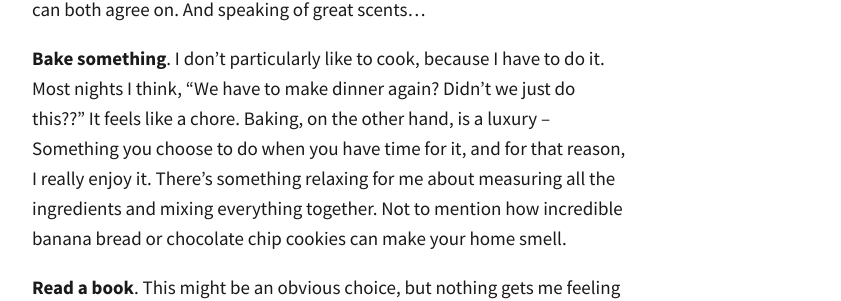
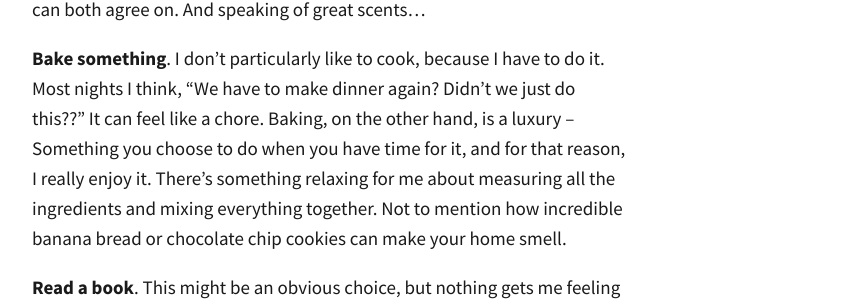
Before and after one commit to totiffany/totiffany.github.io, a Jekyll site: the page built from _posts/2018-05-24-5-Ways-To-De--Stress.md, in a window 1280 px wide and 900 px high, scrolled down 1086 px. Shown: the part 214-515 px from the top of the window, without its empty margins (308-1149 px from the left). Built offline with Jekyll 4.4.1, drawn with Linux system fonts in a browser that asks for light colours; our own code applies the rules of GitHub Pages for plain Markdown files; comment, search, counter and statistics services are not loaded.

Commit message:
Update 2018-05-24-5-Ways-To-De--Stress.md

```diff
--- a/_posts/2018-05-24-5-Ways-To-De--Stress.md
+++ b/_posts/2018-05-24-5-Ways-To-De--Stress.md
@@ -19,7 +19,7 @@ I'd really rather be cool and chill about all this. And deep down I know it will
 
 **Burn a candle**. To me, candles are one of life’s simple luxuries. They’re generally inexpensive and can instantly create a new atmosphere in your home. My favorite candles are the pine-scented ones I burn around Christmastime. We don’t get snow in San Francisco, but that pine scent instantly transports me to a cozy cabin the woods. I do have to be picky about which candles I buy though, as Brian has an unusually strong sense of smell. I tend to gravitate towards “clean” scents like lemon and linen, but he prefers warmer scents like vanilla and cedar. [This one](https://www.target.com/p/lidded-jar-container-candle-8oz-cedar-magnolia-hearth-hand-153-with-magnolia/-/A-52581015) is a recent favorite we can both agree on. And speaking of great scents...
 
-**Bake something**. I don’t particularly like to cook, because I have to do it. Most nights I think, "We have to make dinner again? Didn't we just do this??" It feels like a chore. Baking, on the other hand, is a luxury –Something you choose to do when you have time for it, and for that reason, I really enjoy it. There’s something relaxing for me about measuring all the ingredients and mixing everything together. Not to mention how incredible banana bread or chocolate chip cookies can make your home smell.
+**Bake something**. I don’t particularly like to cook, because I have to do it. Most nights I think, "We have to make dinner again? Didn't we just do this??" It can feel like a chore. Baking, on the other hand, is a luxury –Something you choose to do when you have time for it, and for that reason, I really enjoy it. There’s something relaxing for me about measuring all the ingredients and mixing everything together. Not to mention how incredible banana bread or chocolate chip cookies can make your home smell.
 
 **Read a book**. This might be an obvious choice, but nothing gets me feeling quite as relaxed as diving into a good fiction book. I just finished [Truly Madly Guilty] by Liane Moriarty(https://www.amazon.com/gp/product/1250069807/ref=as_li_tl?ie=UTF8&camp=1789&creative=9325&creativeASIN=1250069807&linkCode=as2&tag=redletterda04-20&linkId=7fd90c1d754939bc9fb002bf1ac4896a) and couldn't put it down. If you're looking for more of a motivational kick in the pants [The Happiness Project](https://www.amazon.com/gp/product/0062414852/ref=as_li_tl?ie=UTF8&camp=1789&creative=9325&creativeASIN=0062414852&linkCode=as2&tag=redletterda04-20&linkId=7124b1cda11f42e3004d5f077734401f) and [The Compound Effect](https://www.amazon.com/gp/product/159315724X/ref=as_li_tl?ie=UTF8&camp=1789&creative=9325&creativeASIN=159315724X&linkCode=as2&tag=redletterda04-20&linkId=cd3f78427167b38d72d91cb7cf7357cb) are two of my all time favs. They focus on how small changes, over time, can make a big impact on your life.
 
```
